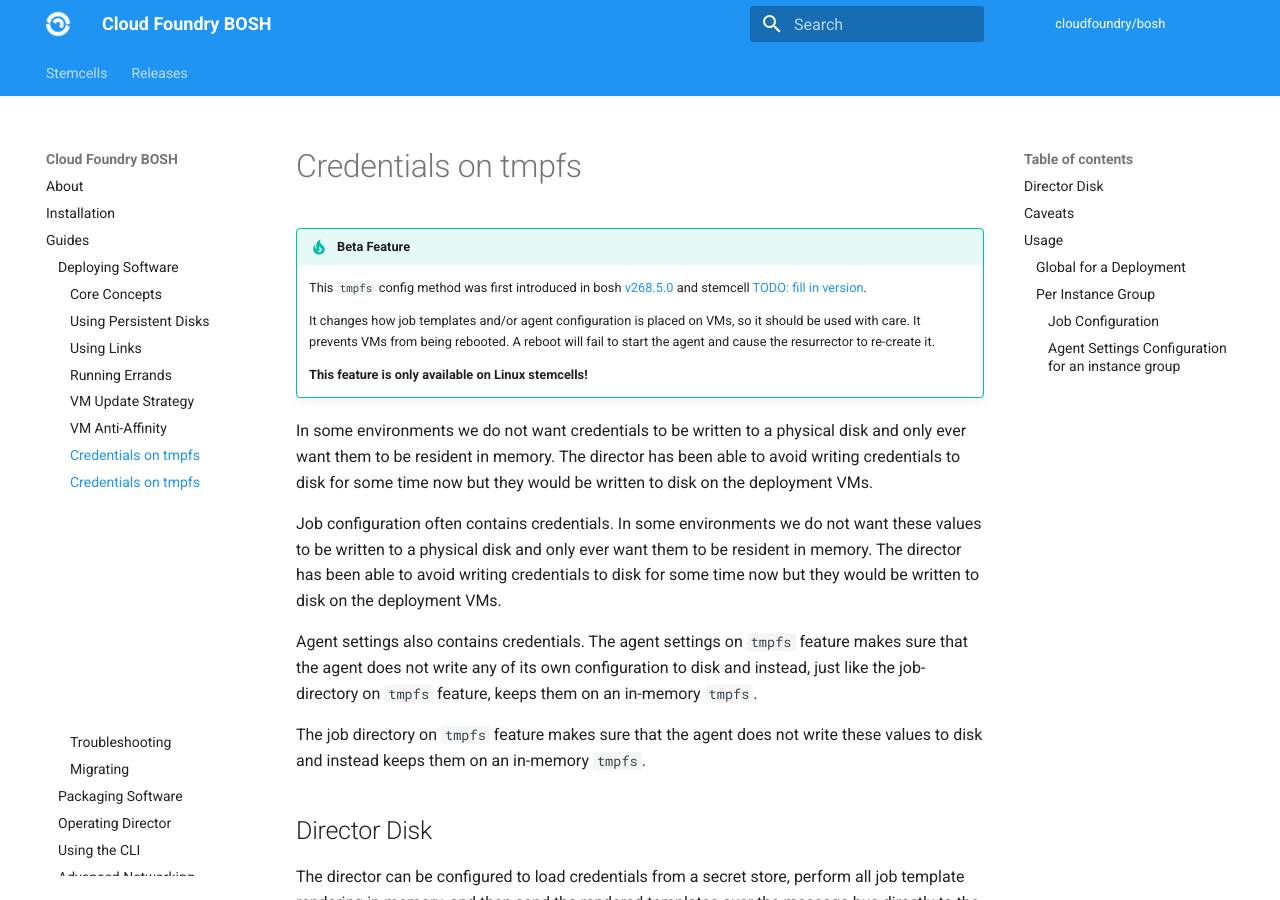
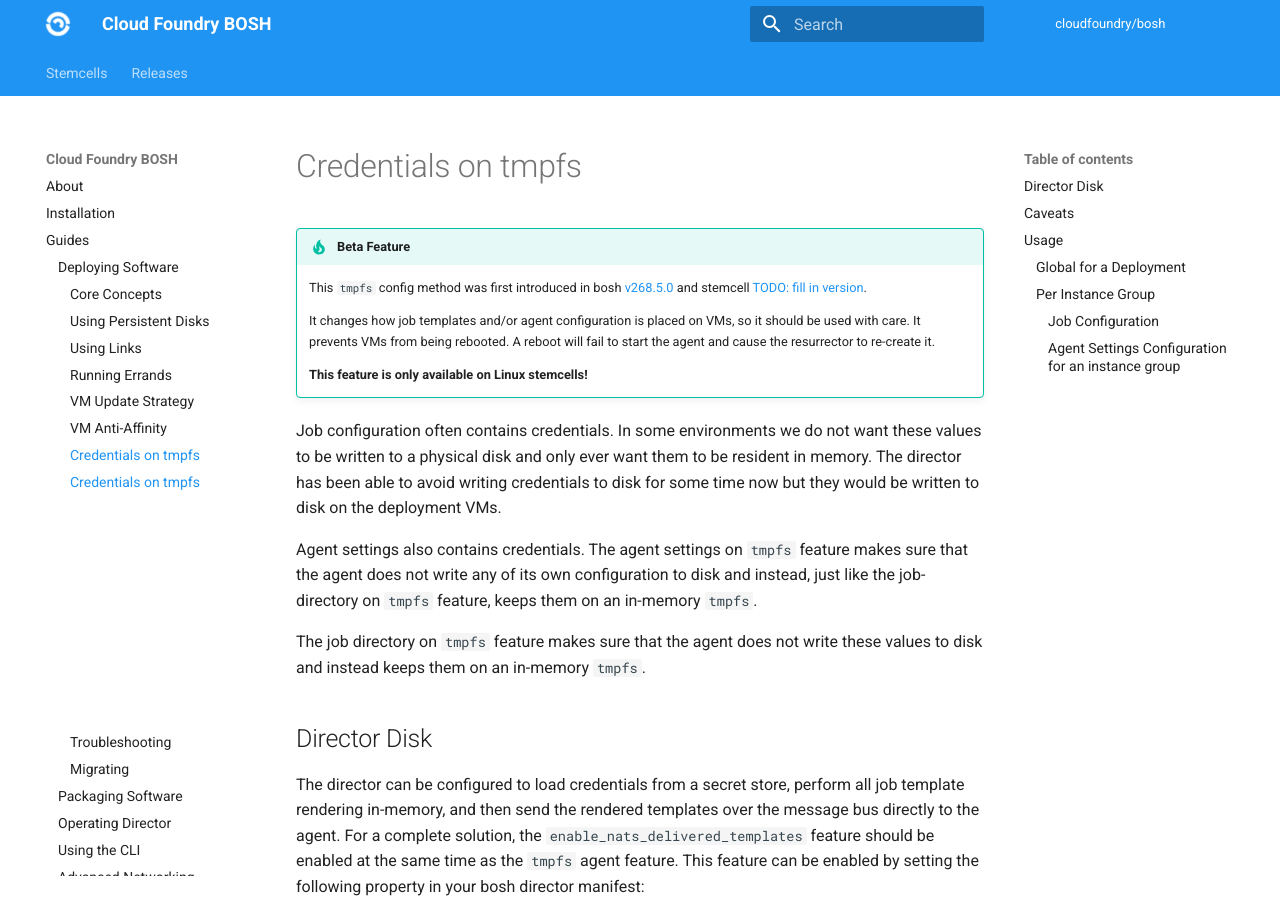
Before and after one commit to cloudfoundry/docs-bosh, an MkDocs documentation site: the page built from content/creds-tmpfs.md, in a window 1280 px wide and 900 px high. Built offline with MkDocs 1.6.1 and Material for MkDocs 9.7.7, drawn with Linux system fonts in a browser that asks for light colours; old or Windows-style settings are respelled for this version of MkDocs.

Commit message:
Remove duplicate paragraph

```diff
--- a/content/creds-tmpfs.md
+++ b/content/creds-tmpfs.md
@@ -6,11 +6,6 @@
     will fail to start the agent and cause the resurrector to re-create it.
 
     **This feature is only available on Linux stemcells!**
-
-In some environments we do not want credentials to be written to a physical disk
-and only ever want them to be resident in memory. The director has been able to
-avoid writing credentials to disk for some time now but they would be written to
-disk on the deployment VMs.
 
 Job configuration often contains credentials. In some environments we do not
 want these values to be written to a physical disk and only ever want them to be
```
